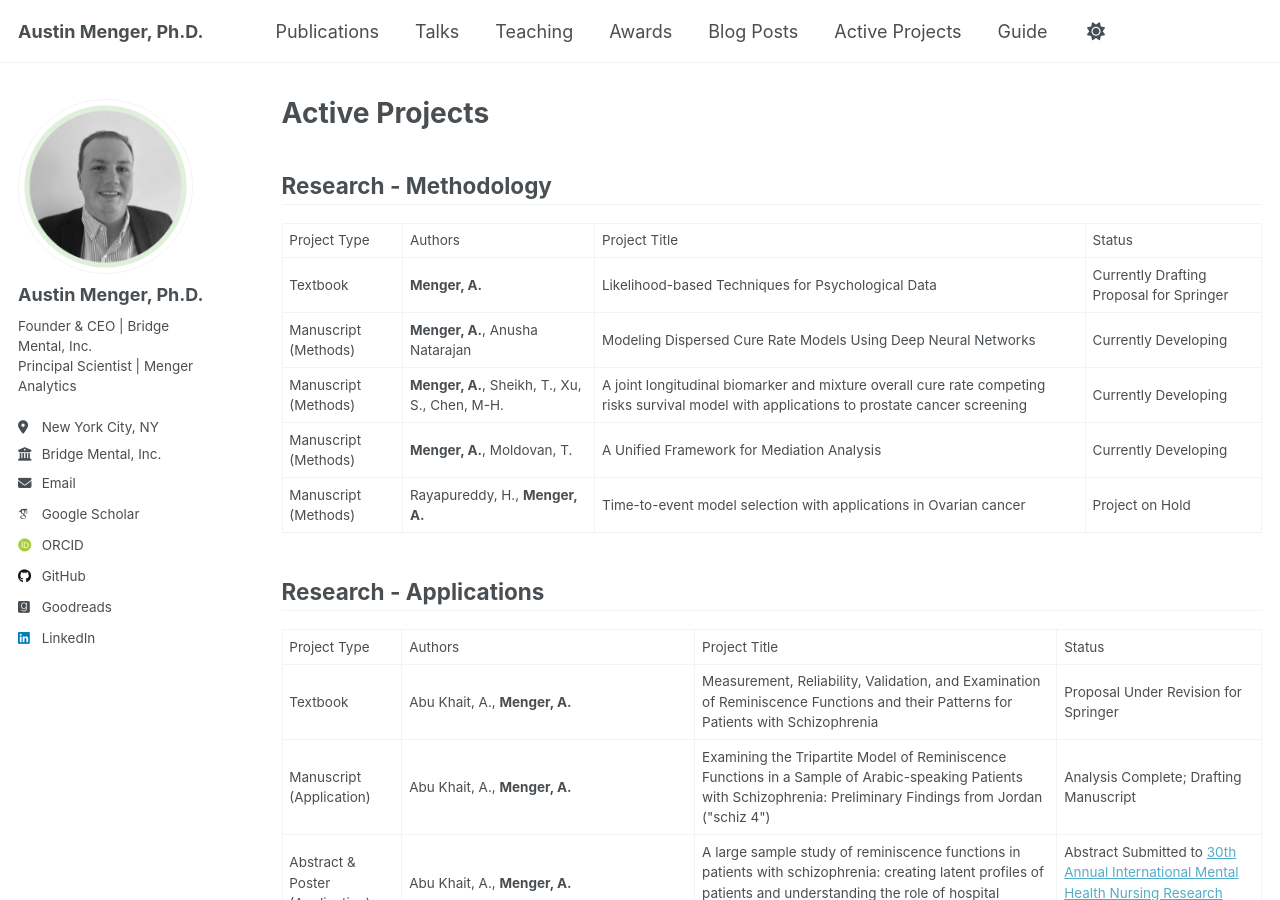
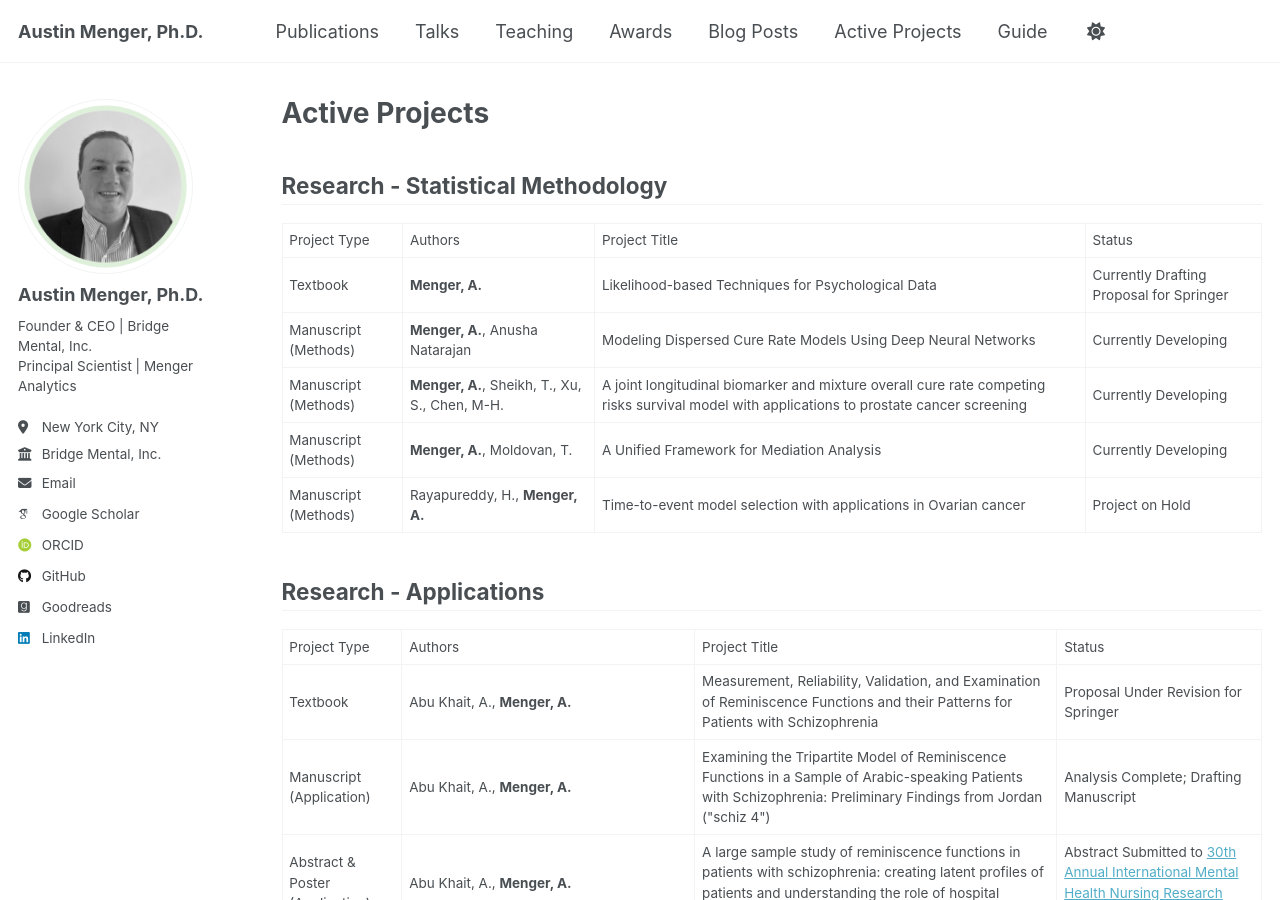
Before and after one commit to austinmenger/austinmenger.github.io, a Jekyll site: the page built from _pages/active_projects.md, in a window 1280 px wide and 900 px high. Built offline with Jekyll 4.4.1, drawn with Linux system fonts in a browser that asks for light colours; some web fonts are replaced.

Commit message:
Update active_projects.md

```diff
--- a/_pages/active_projects.md
+++ b/_pages/active_projects.md
@@ -7,7 +7,7 @@ author_profile: true
 
 {% include base_path %}
 
-<h2 style="margin-bottom: 0.2em;">Research - Methodology</h2>
+<h2 style="margin-bottom: 0.2em;">Research - Statistical Methodology</h2>
 <!-- <small style="display: block; margin-top: 0; margin-bottom: 0.2em;"><em>*Current intern/student at the time of work</em></small> -->
 <hr style="margin-top: 0.2em;" />
 
```
